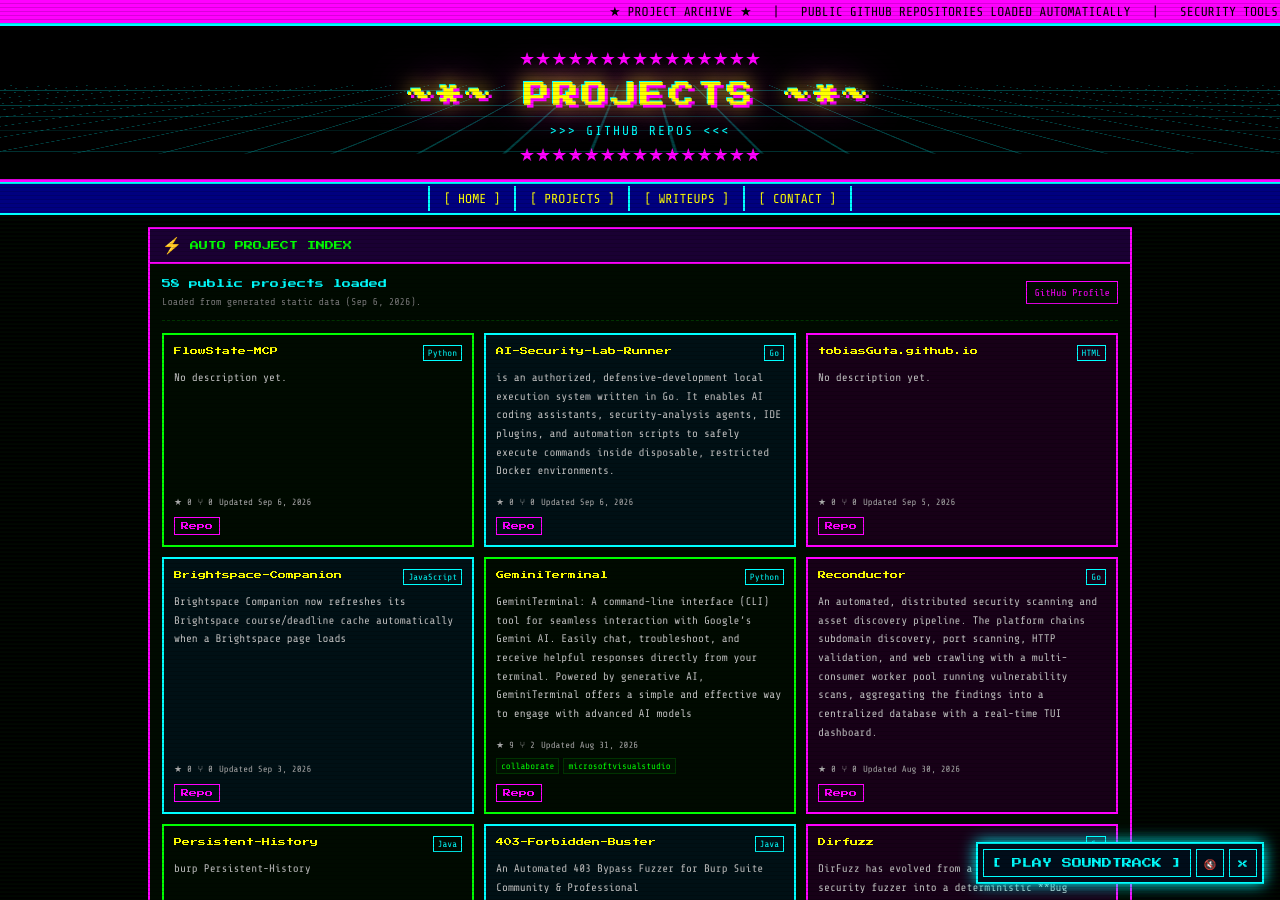
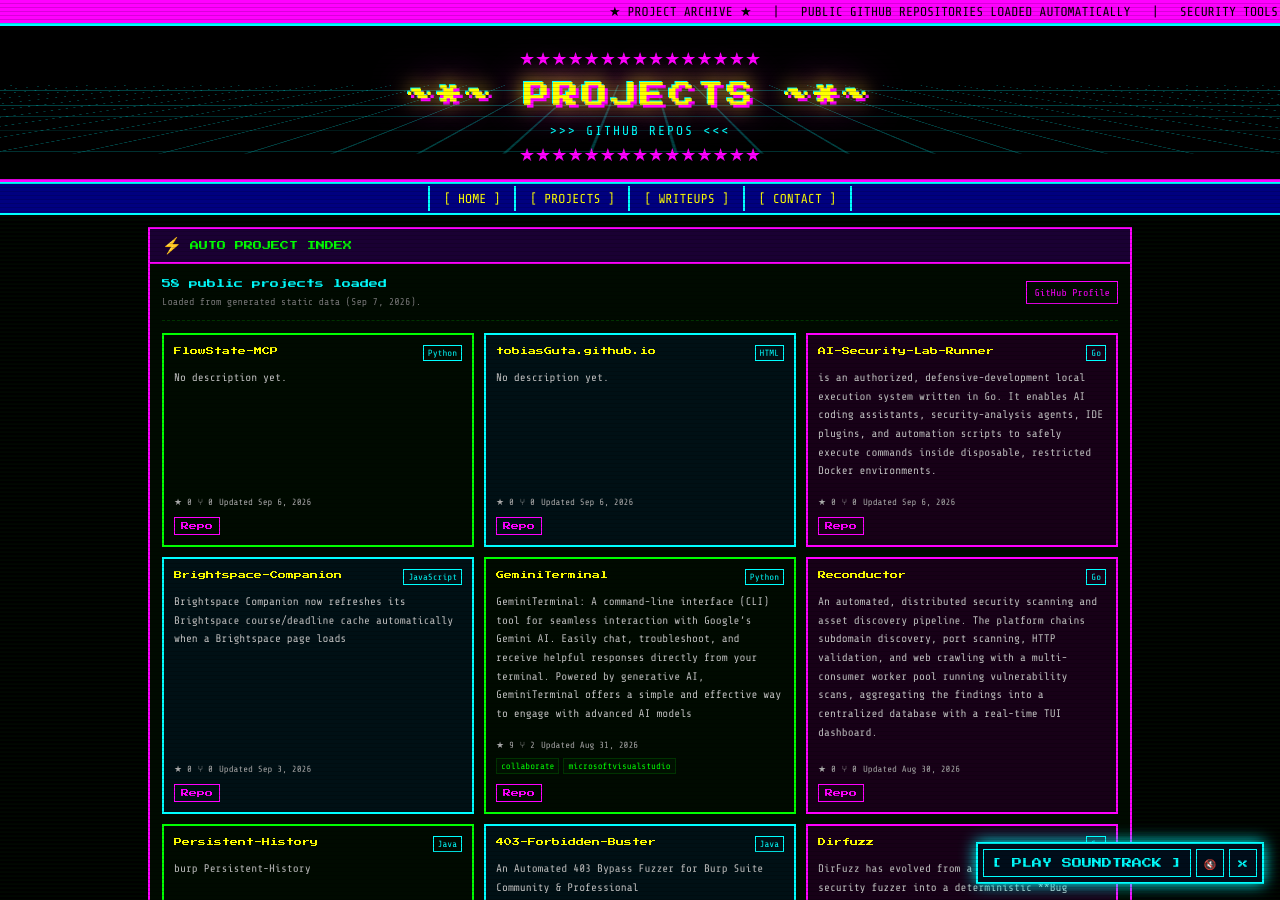
Before and after one commit to tobiasGuta/tobiasGuta.github.io, a Jekyll site: the page built from projects.html, in a window 1280 px wide and 900 px high. Built offline with Jekyll 4.4.1, drawn with Linux system fonts in a browser that asks for light colours; part of the change alters nothing that is shown.

```diff
--- a/assets/data/projects.json
+++ b/assets/data/projects.json
@@ -1,7 +1,7 @@
 {
   "owner": "tobiasGuta",
   "source": "github_api",
-  "generated_at": "2026-09-06T12:07:47.207555+00:00",
+  "generated_at": "2026-09-07T14:14:06.689075+00:00",
   "projects": [
     {
       "name": "FlowState-MCP",
@@ -12,7 +12,20 @@
       "topics": [],
       "stargazers_count": 0,
       "forks_count": 0,
-      "updated_at": "2026-09-06T02:05:24Z",
+      "updated_at": "2026-09-06T19:59:17Z",
+      "fork": false,
+      "archived": false
+    },
+    {
+      "name": "tobiasGuta.github.io",
+      "description": null,
+      "html_url": "https://github.com/tobiasGuta/tobiasGuta.github.io",
+      "homepage": null,
+      "language": "HTML",
+      "topics": [],
+      "stargazers_count": 0,
+      "forks_count": 0,
+      "updated_at": "2026-09-06T12:07:51Z",
       "fork": false,
       "archived": false
     },
@@ -26,19 +39,6 @@
       "stargazers_count": 0,
       "forks_count": 0,
       "updated_at": "2026-09-06T01:33:39Z",
-      "fork": false,
-      "archived": false
-    },
-    {
-      "name": "tobiasGuta.github.io",
-      "description": null,
-      "html_url": "https://github.com/tobiasGuta/tobiasGuta.github.io",
-      "homepage": null,
-      "language": "HTML",
-      "topics": [],
-      "stargazers_count": 0,
-      "forks_count": 0,
-      "updated_at": "2026-09-05T11:49:39Z",
       "fork": false,
       "archived": false
     },
```
